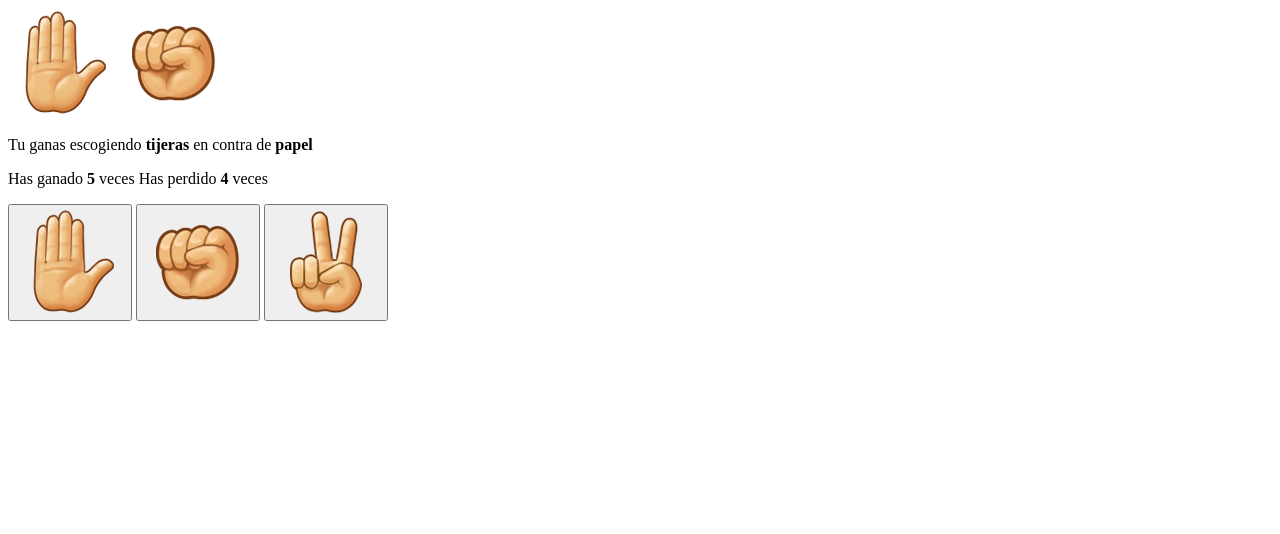
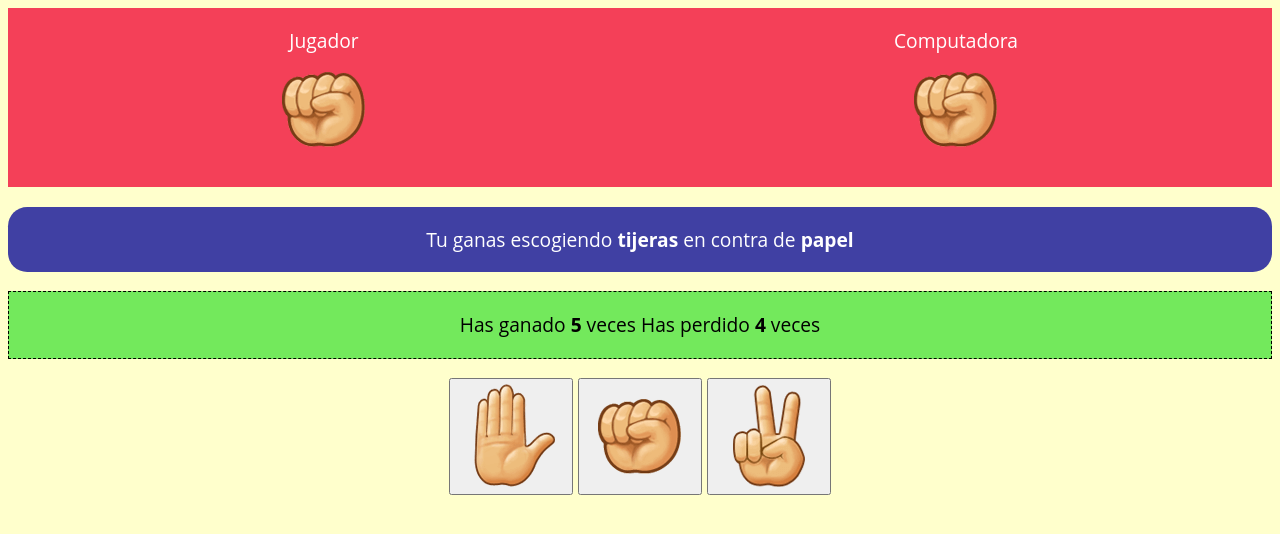
Before and after one commit to AndresHMosqueda/Rock-Paper-Scissors, a plain HTML site: page index.html in a window 1280 px wide. Drawn offline with Linux system fonts and the light colour scheme.

Commit message:
Styles and documents selected

```diff
--- a/app.js
+++ b/app.js
@@ -0,0 +1,8 @@
+const imgPlayerChoice = document.getElementById('playerChoice');
+const imgComputerChoice = document.getElementById('computerChoice');
+
+
+const pResult = document.getElementById('result') ;
+const pScore = document.getElementById('score');
+
+const buttons = document.querySelectorAll('button');
--- a/index.html
+++ b/index.html
@@ -1,5 +1,6 @@
 <!DOCTYPE html>
 <html lang="en">
+
 <head>
     <meta charset="UTF-8">
     <meta name="viewport" content="width=device-width, initial-scale=1.0">
@@ -7,11 +8,29 @@
     <title>Rock, paper, scissors</title>
     <link rel="stylesheet" href="styles.css">
 </head>
+
 <body>
 
-    <section class="game-zone">
-        <img src="images/images/paper.png" alt="El Ju">
-        <img src="images/images/rock.png" alt="El Ju">
+    <section id="game-zone">
+
+        <figure>
+
+            <figcaption>Jugador</figcaption>
+
+            <img id="playerChoice" src="images/images/rock.png" alt="Elección del jugador">
+
+        </figure>
+
+
+
+        <figure>
+
+            <figcaption>Computadora</figcaption>
+
+            <img id="computerChoice" src="images/images/rock.png" alt="Elección del computador">
+
+        </figure>
+
     </section>
 
     <p id="result">
@@ -25,16 +44,17 @@
 
     <section>
         <button>
-                <img src="images/images/paper.png" alt="El Ju">
+            <img src="images/images/paper.png" alt="El Ju">
         </button>
         <button>
-                <img src="images/images/rock.png" alt="El Ju">
+            <img src="images/images/rock.png" alt="El Ju">
         </button>
         <button>
-                <img src="images/images/scissors.png" alt="El Ju">
+            <img src="images/images/scissors.png" alt="El Ju">
         </button>
     </section>
 
     <script src="app.js"></script>
 </body>
+
 </html>
--- a/styles.css
+++ b/styles.css
@@ -0,0 +1,53 @@
+body {
+
+    text-align: center;
+
+    background: #ffc;
+
+    font-size: 1.2em;
+
+    font-family: 'Open Sans', sans-serif;
+
+    }
+
+
+
+    #game-zone {
+
+    background: rgba(240, 0, 50, 0.75);
+
+    display: flex;
+
+    color: white;
+
+    }
+
+    #game-zone figure {
+
+    flex: 1;
+
+    }
+
+
+
+    #result {
+
+    background: rgba(0, 0, 150, 0.75);
+
+    color: white;
+
+    border-radius: 1em;
+
+    padding: 1em;
+
+    }
+
+    #score {
+
+    padding: 1em;
+
+    border: 1px dashed black;
+
+    background: rgba(0, 215, 0, 0.55);
+
+    }
```
